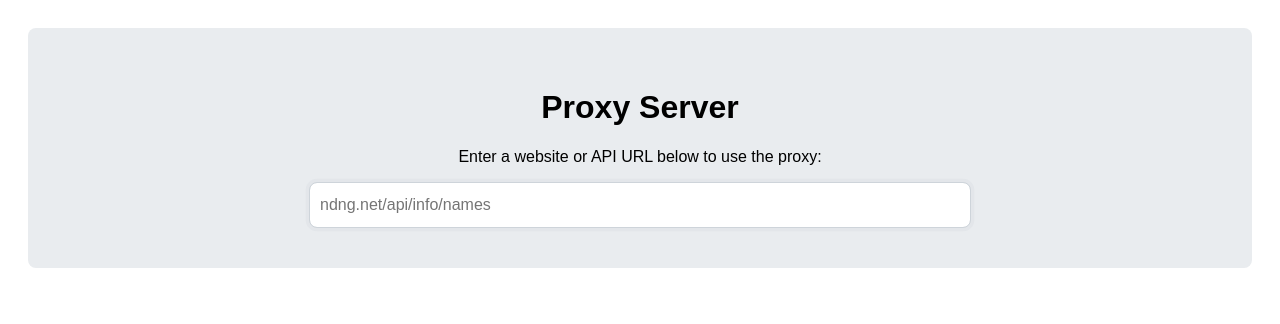
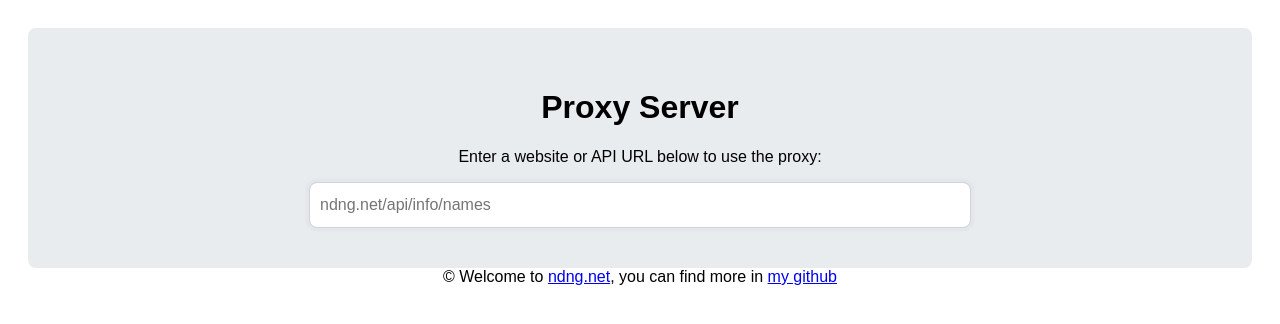
Before and after one commit to duongnguyen321/proxy, a website: page public/index.html in a window 1280 px wide. Drawn offline with Linux system fonts and the light colour scheme.

Commit message:
[update]: Add portfolio, github

```diff
--- a/public/index.html
+++ b/public/index.html
@@ -75,5 +75,9 @@
 				/>
 			</form>
 		</div>
+		<span class="copy">
+			&copy; Welcome to <a href="//ndng.net" target="_blank">ndng.net</a>, you
+			can find more in <a href="//github.com/duongnguyen321">my github</a>
+		</span>
 	</body>
 </html>
```
Also changed, not shown: public/404.html (+4 -0 lines), public/error-json.html (+4 -0 lines), public/error.html (+4 -0 lines).
